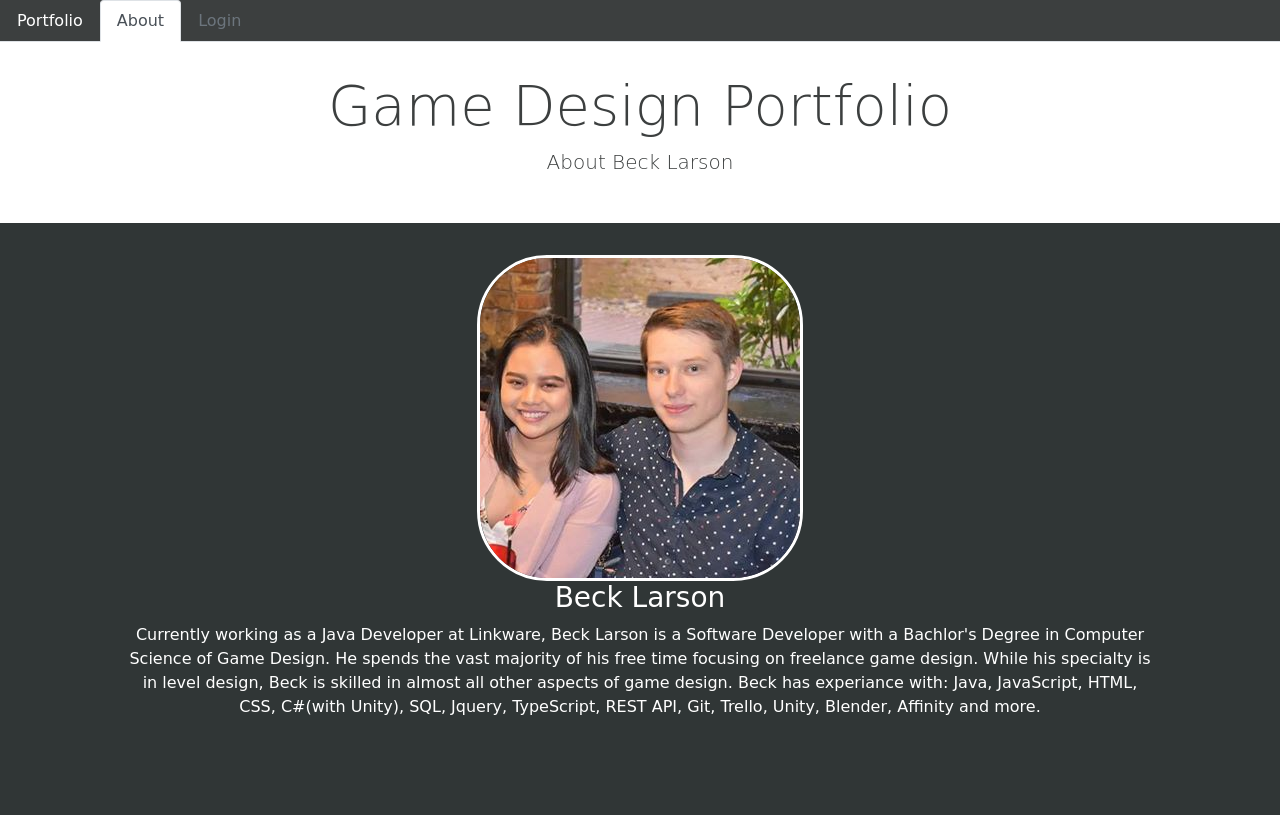
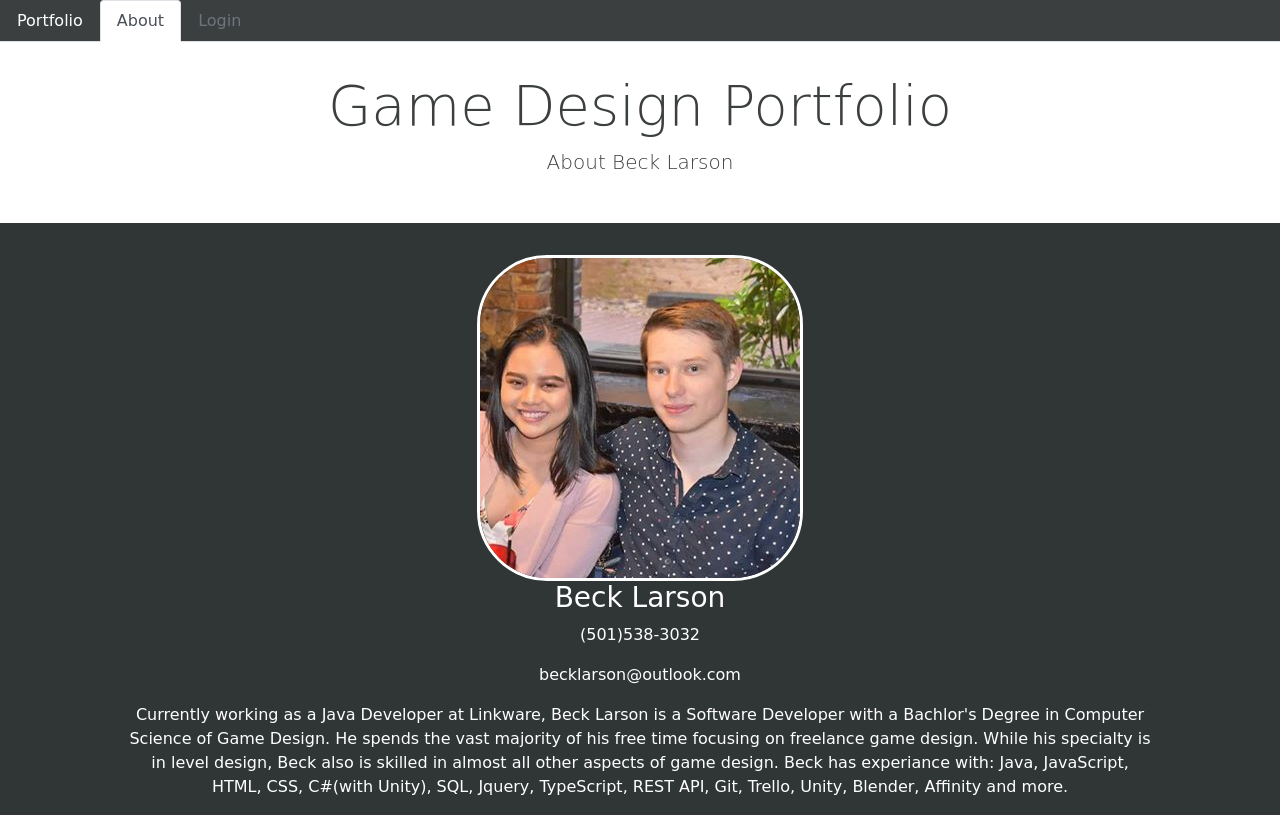
Before and after one commit to BeckLarson/becklarson, a plain HTML site: page about.html in a window 1280 px wide. Drawn offline with nearby package versions, Linux system fonts and the light colour scheme; a web font is replaced by a local one.

Commit message:
Update about.html

```diff
--- a/about.html
+++ b/about.html
@@ -35,9 +35,11 @@
     <img class="profile-pic" src="images/Jovy and Beck (1).jpg" class="rounded mx-auto d-block" alt="Beck Larson">
     <div class="discription">
             <h3>Beck Larson</h3>
-           <p>Currently working as a Java Developer at Linkware, Beck Larson is a Software Developer with a Bachlor's
+        <p>(501)538-3032</p>
+        <p>becklarson@outlook.com</p>
+        <p>Currently working as a Java Developer at Linkware, Beck Larson is a Software Developer with a Bachlor's
             Degree in Computer Science of Game Design. He spends the vast majority of his free time focusing on
-            freelance game design. While his specialty is in level design, Beck is skilled in almost all other
+            freelance game design. While his specialty is in level design, Beck also is skilled in almost all other
             aspects of game design. Beck has experiance with: Java, JavaScript, HTML, CSS, C#(with
             Unity), SQL, Jquery, TypeScript, REST API, Git, Trello, Unity, Blender, Affinity and more.</p>
 </body>
```
